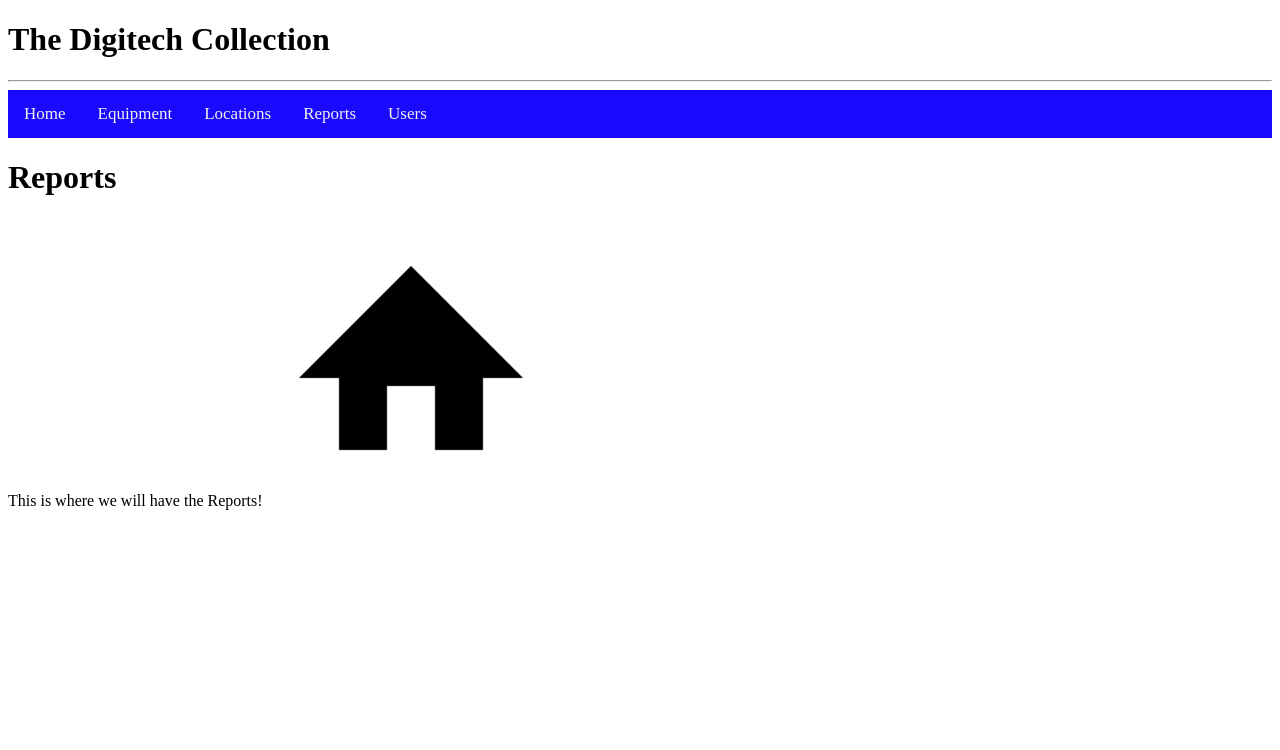
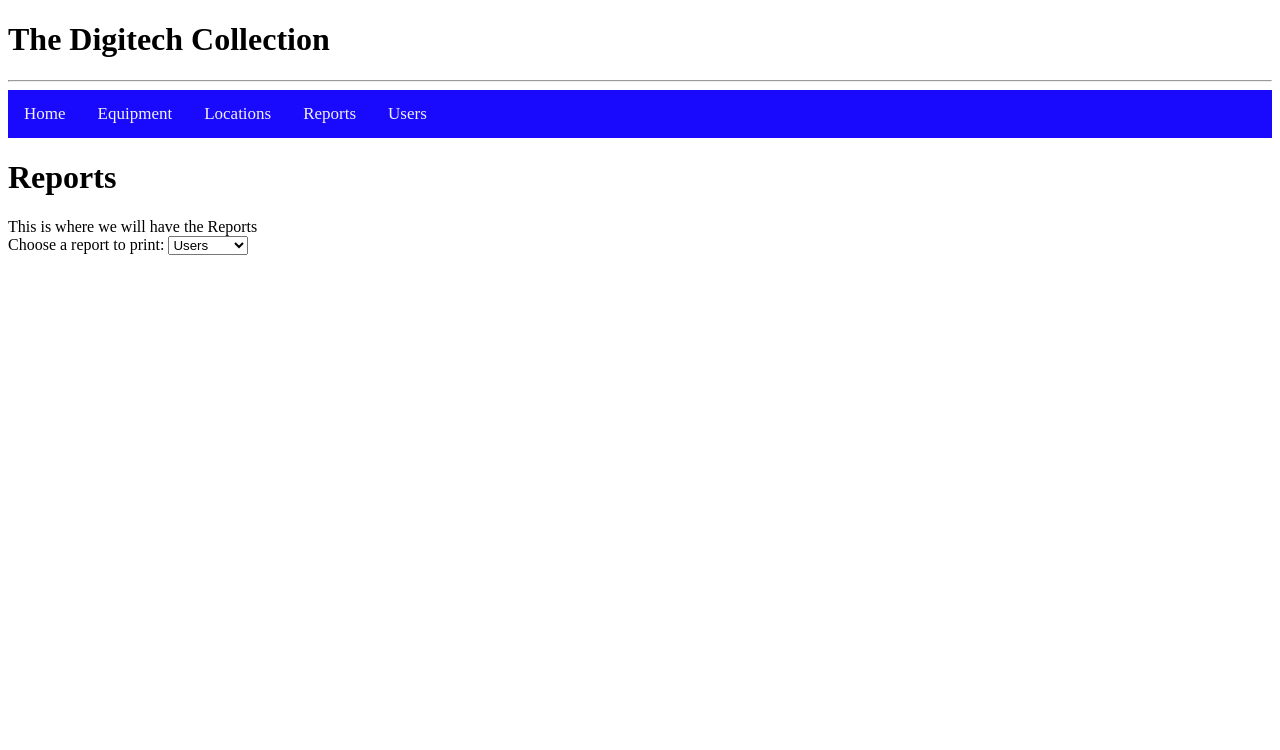
Before and after one commit to butlerk/digitech_collection, a Flask app: page /reports in a window 1280 px wide. Shown: the top 750 px of the page. Run offline with Flask 2, Linux system fonts and the light colour scheme.

Commit message:
Add some items to the report page

```diff
--- a/app/templates/reports.html
+++ b/app/templates/reports.html
@@ -3,7 +3,16 @@
 
 <h1> Reports </h1>
 <p>
-    This is where we will have the Reports!
-    <img src= "{{ url_for('static', filename='images/home.png') }}">
+    This is where we will have the Reports
+    <br>
+
+    <label for="reports">Choose a report to print:</label>
+
+    <select name="reports" id="reports">
+      <option value="Users">Users</option>
+      <option value="Items">Items</option>
+      <option value="Locations">Locations</option>
+    </select>
+
 </p>
 {% endblock %}
```
